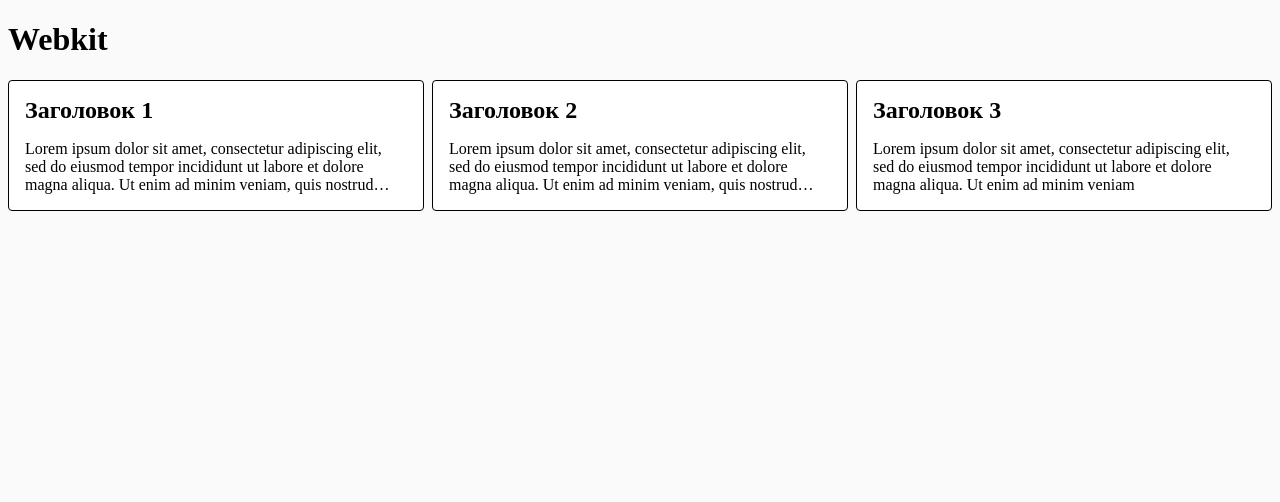
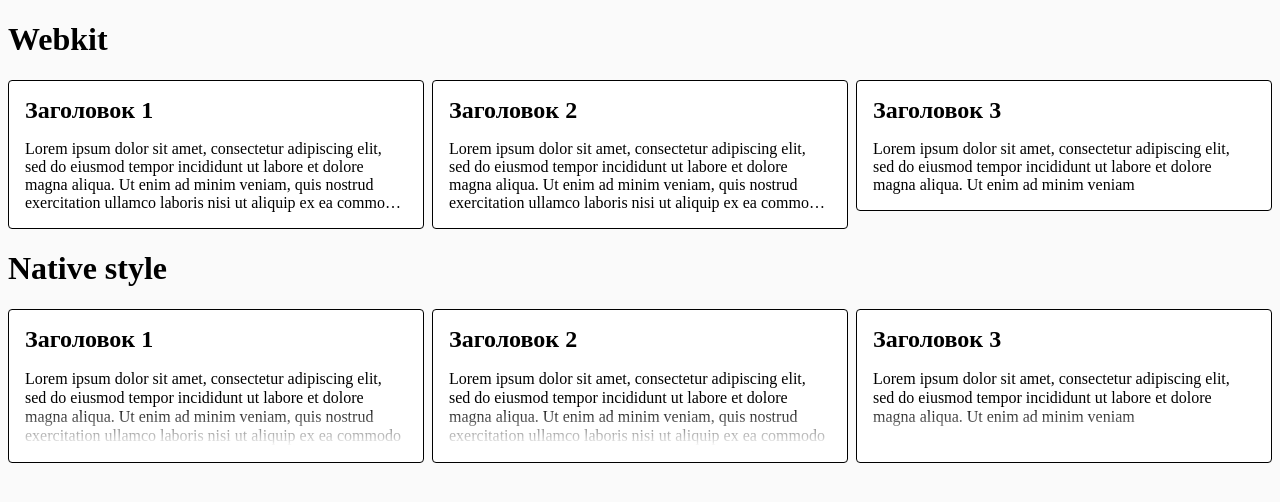
Before and after one commit to GizmoDevDev/limit-text-line, a website: page index.html in a window 1280 px wide. Drawn offline with Linux system fonts and the light colour scheme.

Commit message:
native style

```diff
--- a/index.css
+++ b/index.css
@@ -24,9 +24,31 @@
     margin-bottom: 1rem;
 }
 
+.card-group {
+    --max-line: 4;
+}
+
 .cutoff-text-webkit {
     display: -webkit-box;
     overflow: hidden;
     -webkit-box-orient: vertical;
-    -webkit-line-clamp: 3;
+    -webkit-line-clamp: var(--max-line);
 }
+
+.cutoff-text-native {
+    --line-height: 1.2;
+    overflow: hidden;
+    line-height: var(--line-height);
+    height: calc(var(--max-line) * 1em * var(--line-height));
+
+    position: relative;
+}
+
+.cutoff-text-native::before {
+    content:"";
+    width: 100%;
+    height: calc(var(--line-height) * 2em);
+    position: absolute;
+    bottom: 0;
+    background: linear-gradient(to bottom, transparent, white);
+}
--- a/index.html
+++ b/index.html
@@ -34,5 +34,33 @@
           Ut enim ad minim veniam</p>
       </article>
     </section>
+
+    <h1>Native style</h1>
+    <section class="card-group">
+      <article class="card">
+        <h2>Заголовок 1</h2>
+        <p class="cutoff-text-native">Lorem ipsum dolor sit amet, consectetur adipiscing elit,
+          sed do eiusmod tempor incididunt ut labore et dolore magna aliqua.
+          Ut enim ad minim veniam, quis nostrud exercitation ullamco laboris
+          nisi ut aliquip ex ea commodo consequat. Duis aute irure dolor in
+          reprehenderit in voluptate velit esse cillum dolore eu fugiat nulla pariatur.
+          Excepteur sint occaecat cupidatat non proident, sunt in culpa qui officia
+          deserunt mollit anim id est laborum.</p>
+      </article>
+      <article class="card">
+        <h2>Заголовок 2</h2>
+        <p class="cutoff-text-native">Lorem ipsum dolor sit amet, consectetur adipiscing elit,
+          sed do eiusmod tempor incididunt ut labore et dolore magna aliqua.
+          Ut enim ad minim veniam, quis nostrud exercitation ullamco laboris
+          nisi ut aliquip ex ea commodo consequat. Duis aute irure dolor in
+          reprehenderit in voluptate velit esse cillum </p>
+      </article>
+      <article class="card">
+        <h2>Заголовок 3</h2>
+        <p class="cutoff-text-native">Lorem ipsum dolor sit amet, consectetur adipiscing elit,
+          sed do eiusmod tempor incididunt ut labore et dolore magna aliqua.
+          Ut enim ad minim veniam</p>
+      </article>
+    </section>
   </body>
 </html>
```
